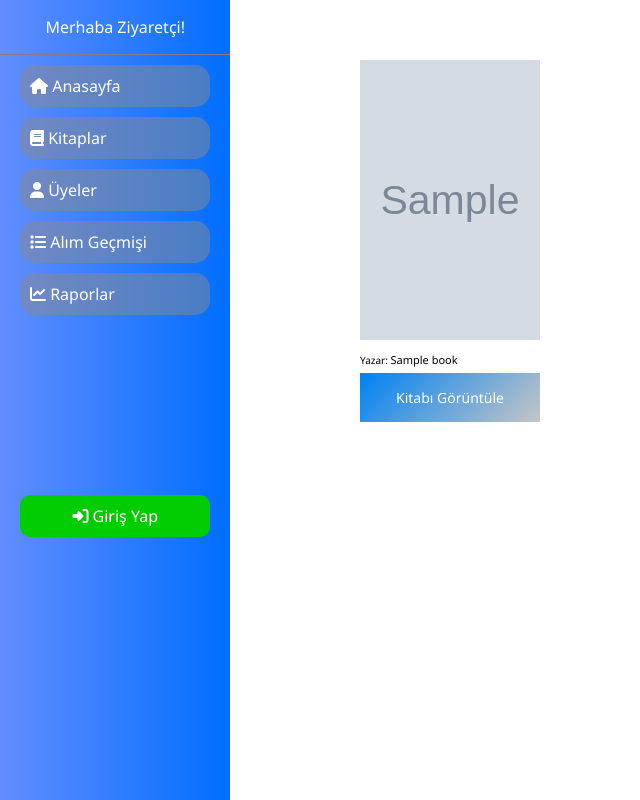
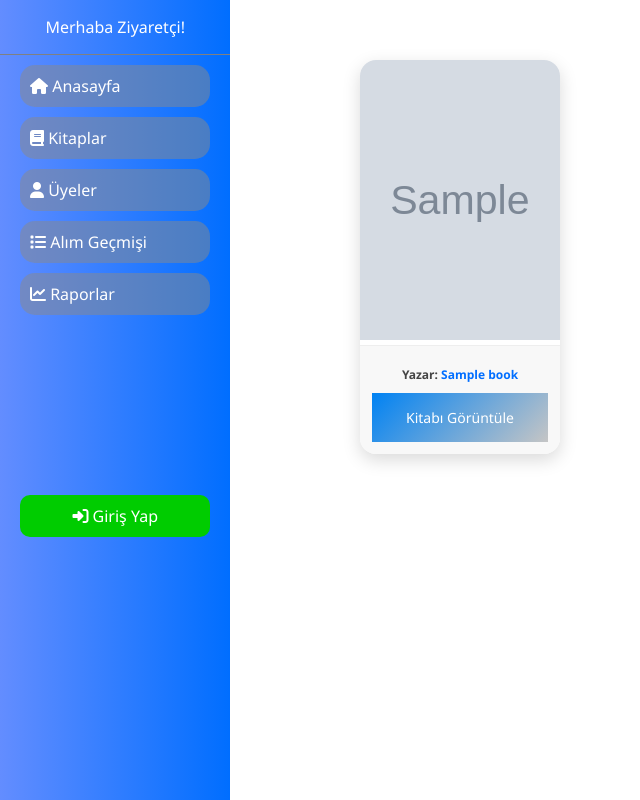
Before and after one commit to emirhandemirbasa/library-managment-system, a PHP site: page /public/books.php in a window 1280 px wide. Shown: the whole page, without its empty margins (0-640 px from the left). Run offline with PHP 8.4, Linux system fonts and the light colour scheme; tables that the repository leaves empty or names only in its code hold one stand-in row (values such as "Sample post"); grey boxes marked "Sample" are stand-in pictures.

Commit message:
Kitaplar tasarımı düzenlendi.

```diff
--- a/public/books.php
+++ b/public/books.php
@@ -2,71 +2,104 @@
 
 <head>
     <style>
-        #books{
+        #books {
             display: flex;
             flex-wrap: wrap;
-            margin-left:300px;
-        }
-        .card{
-            margin:60px;
-            transition: all 0.33s ease-in-out;
-        }
-        .card img {
-            width: 180px;
-            height: 280px;
+            margin-left: 300px;
         }
 
-        .card:hover{
-            transform: scale(1.1);
-        }
-        .card-footer{
-            font-size: 8px;
-        }
-        .writerName{
-            font-size: 10px;
-            font-weight: 400;
+        .card {
+            background: #fff;
+            border-radius: 16px;
+            overflow: hidden;
+            margin: 60px;
+            width: 200px;
+            box-shadow: 0 6px 18px rgba(0, 0, 0, 0.15);
+            transition: all 0.35s ease;
+            cursor: pointer;
+            position: relative;
         }
 
-        .writerName span{
-            font-size: 11px;
-            font-weight: 500;
+        .card::before {
+            content: "";
+            position: absolute;
+            background: linear-gradient(135deg, rgba(0, 110, 255, 0.15), rgba(0, 200, 255, 0.15));
+            opacity: 0;
+            transition: opacity 0.3s ease;
         }
 
-        .card-footer a{
+        .card:hover::before {
+            opacity: 1;
+        }
+
+        .card img {
+            width: 100%;
+            height: 280px;
+            object-fit: cover;
+            transition: transform 0.35s ease;
+        }
+
+        .card:hover img {
+            transform: scale(1.05);
+        }
+
+        .card-footer {
+            padding: 12px;
+            background: #f8f8f8;
+            text-align: center;
+            border-top: 1px solid #eee;
+        }
+
+        .writerName {
+            font-size: 12px;
+            color: #444;
+            margin-bottom: 10px;
+        }
+
+        .writerName span {
+            font-weight: 600;
+            color: #006eff;
+        }
+
+        .card-footer .kitap {
             display: block;
-            background:linear-gradient(135deg, #0082f3ff, #c5c5c5ff);
+            background: linear-gradient(135deg, #0082f3ff, #c5c5c5ff);
             text-decoration: none;
             text-align: center;
             padding: 15px;
             font-size: 14px;
             font-weight: 500;
-            color:white;
+            color: white;
             transition: all 0.33s ease-in-out;
         }
 
-        .card-footer a:hover{
-            transform: scale(1.1);
+        #books a{
+            text-decoration: none;
         }
     </style>
 </head>
 
 <div id="books">
-    <?php $kitaplar = getBooks();while($assoc = mysqli_fetch_assoc($kitaplar)): ?>
+    <?php $kitaplar = getBooks();
+    while ($assoc = mysqli_fetch_assoc($kitaplar)): ?>
+        <a href="./bookdetail?bookID=<?php echo $assoc["id"]; ?>">
             <div class="card">
                 <div class="card-body">
                     <img src="../public/images/coverImages/<?php echo htmlspecialchars($assoc['cover_photo']); ?>" alt="">
                 </div>
                 <div class="card-footer">
-                <h1 class="writerName">Yazar: <span><?php echo $assoc["writer_name"];?></span></h1>
-                <a href="./bookdetail?bookID=<?php echo $assoc["id"];?>">Kitabı Görüntüle</a>
+                    <h1 class="writerName">Yazar: <span><?php echo $assoc["writer_name"]; ?></span></h1>
+                    <a href="./bookdetail?bookID=<?php echo $assoc["id"]; ?>" class="kitap">Kitabı Görüntüle</a>
                 </div>
             </div>
+        </a>
     <?php endwhile; ?>
 </div>
 
 <?php
-function getBooks(){
-    require __DIR__."/../Models/connection.php";
+function getBooks()
+{
+    require __DIR__ . "/../Models/connection.php";
     $sql = "SELECT * FROM books ORDER BY id DESC";
     $stmt = mysqli_prepare($baglanti, $sql);
     mysqli_stmt_execute($stmt);
```
Lines whose indentation alone changed are shown as unchanged.
